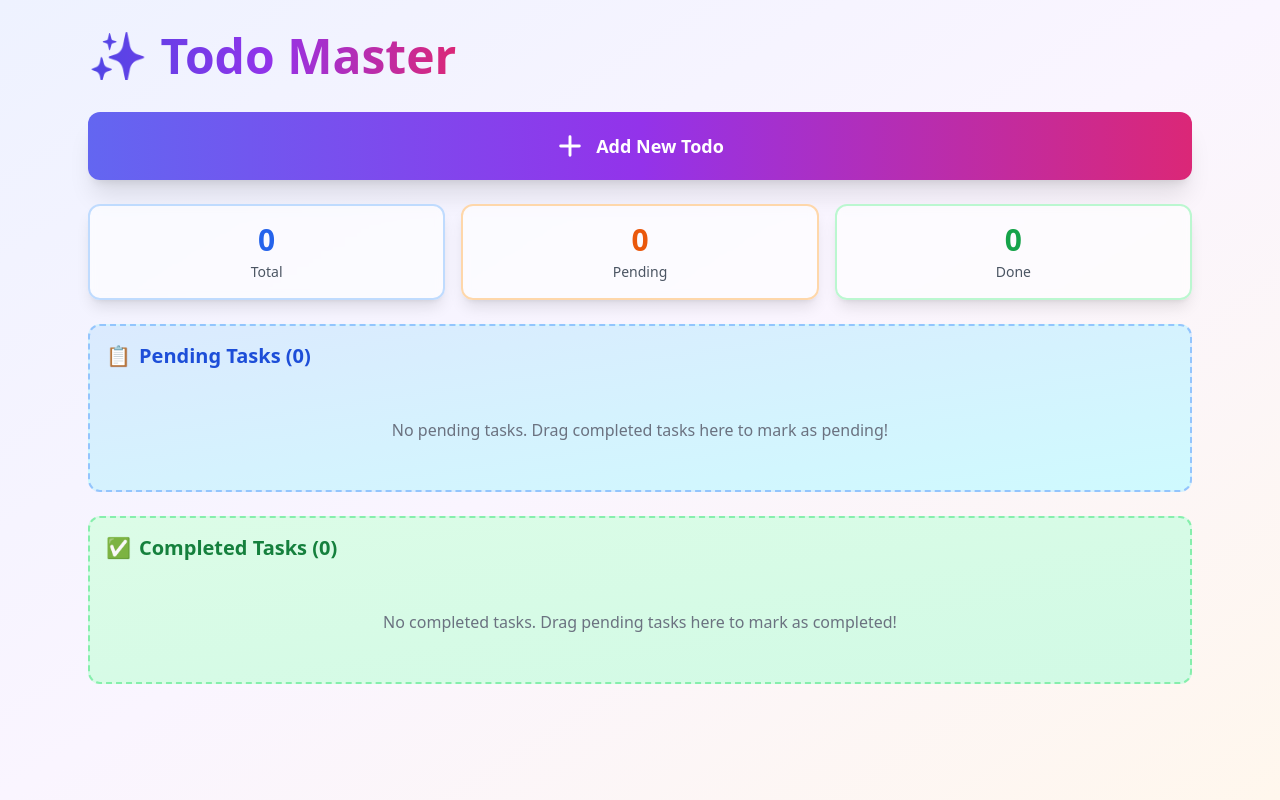
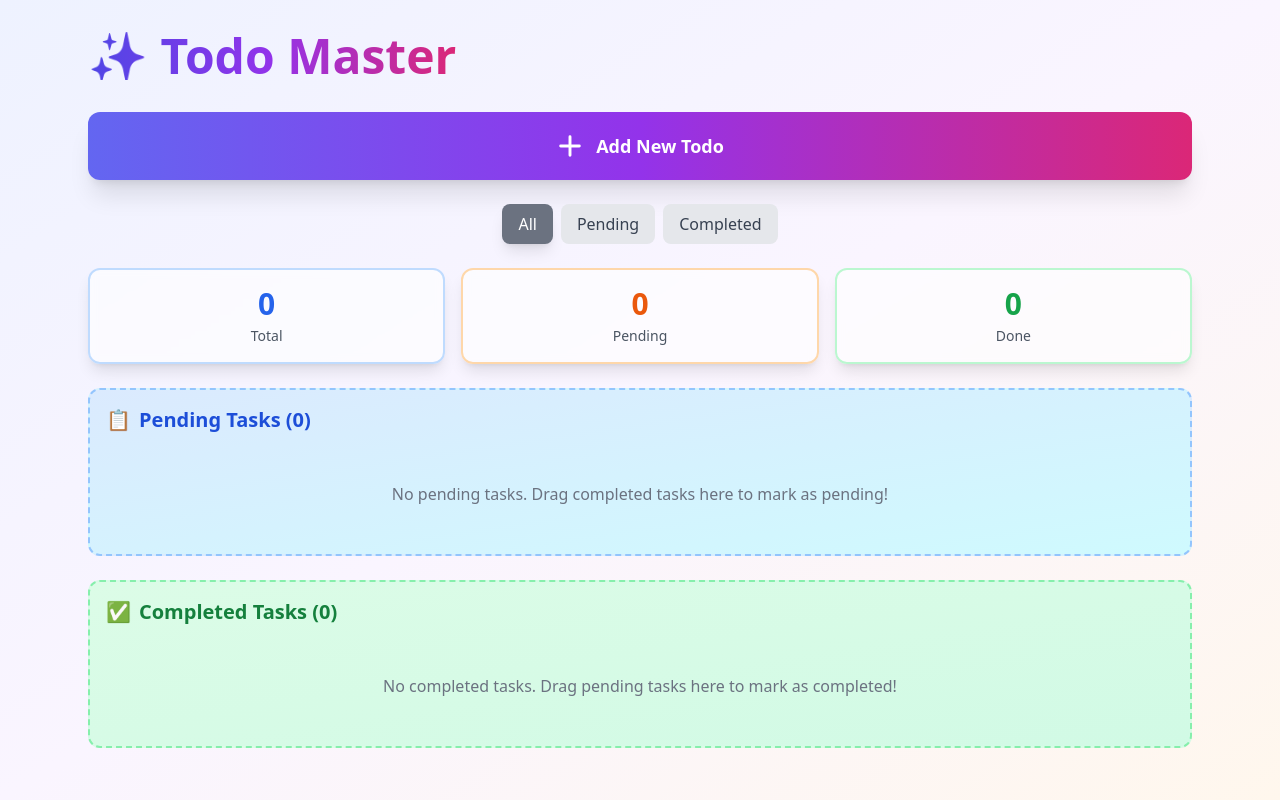
Before and after one commit to Thilina02/TODO-APP, a React (Vite) app: page / in a window 1280 px wide. Built offline with nearby package versions, Linux system fonts and the light colour scheme.

Commit message:
Modified the fiter section and added TodoFilter

```diff
--- a/src/App.tsx
+++ b/src/App.tsx
@@ -4,6 +4,7 @@ import { SortableContext, sortableKeyboardCoordinates, verticalListSortingStrate
 import { CSS } from '@dnd-kit/utilities';
 import { useTodos } from './hooks/useTodos';
 import { TodoForm } from './components/TodoForm';
+import { TodoFilter } from './components/TodoFilter';
 import { DroppableZone } from './components/DroppableZone';
 import type { Todo } from './types/todo';
 import { TodoItem } from './components/TodoItem';
@@ -78,6 +79,7 @@ function App() {
       coordinateGetter: sortableKeyboardCoordinates,
     })
   );
+
   const handleDragStart = (event: any) => {
     setActiveId(event.active.id as string);
   };
@@ -119,6 +121,7 @@ function App() {
   return (
     <div className="min-h-screen bg-gradient-to-br from-indigo-50 via-purple-50 via-pink-50 to-orange-50 dark:from-gray-900 dark:via-indigo-900 dark:via-purple-900 dark:to-gray-900 transition-colors duration-300">
       <div className="container mx-auto px-3 sm:px-4 md:px-6 py-4 sm:py-6 md:py-8 max-w-6xl">
+        {/* Header */}
         <div className="flex flex-col sm:flex-row justify-between items-center mb-6 sm:mb-8 gap-4 animate-fadeIn">
           <h1 className="text-3xl sm:text-4xl md:text-5xl font-extrabold bg-gradient-to-r from-indigo-600 via-purple-600 to-pink-600 bg-clip-text text-transparent">
             ✨ Todo Master
@@ -128,6 +131,11 @@ function App() {
         {/* Todo Form */}
         <div className="mb-6 animate-slideIn">
           <TodoForm onSubmit={addTodo} />
+        </div>
+
+        {/* Filter Tabs */}
+        <div className="mb-6 animate-slideIn">
+          <TodoFilter filter={filter} onFilterChange={setFilter} />
         </div>
 
         {/* Stats */}
@@ -153,7 +161,6 @@ function App() {
           onDragStart={handleDragStart}
           onDragEnd={handleDragEnd}
         >
-          {/* All View with Drop Zones */}
           {filter === 'all' && (
             <div className="space-y-6">
               {/* Pending Drop Zone */}
--- /dev/null
+++ b/src/components/TodoFilter.tsx
@@ -0,0 +1,46 @@
+import type { FilterType } from '../types/todo';
+
+interface TodoFilterProps {
+  filter: FilterType;
+  onFilterChange: (filter: FilterType) => void;
+}
+
+export const TodoFilter = ({ filter, onFilterChange }: TodoFilterProps) => {
+  const getButtonClasses = (value: FilterType, isActive: boolean) => {
+    const baseClasses = 'px-4 py-2 rounded-lg font-medium transition-all duration-200 transform hover:scale-105';
+    const inactiveClasses = 'bg-gray-200 dark:bg-gray-700 text-gray-700 dark:text-gray-300 hover:bg-gray-300 dark:hover:bg-gray-600';
+
+    if (!isActive) return `${baseClasses} ${inactiveClasses}`;
+
+    switch (value) {
+      case 'all':
+        return `${baseClasses} bg-gray-500 text-white shadow-lg`;
+      case 'pending':
+        return `${baseClasses} bg-blue-500 text-white shadow-lg`;
+      case 'completed':
+        return `${baseClasses} bg-green-500 text-white shadow-lg`;
+      default:
+        return `${baseClasses} ${inactiveClasses}`;
+    }
+  };
+
+  const filters: { value: FilterType; label: string }[] = [
+    { value: 'all', label: 'All' },
+    { value: 'pending', label: 'Pending' },
+    { value: 'completed', label: 'Completed' },
+  ];
+
+  return (
+    <div className="flex gap-2 justify-center flex-wrap">
+      {filters.map(({ value, label }) => (
+        <button
+          key={value}
+          onClick={() => onFilterChange(value)}
+          className={getButtonClasses(value, filter === value)}
+        >
+          {label}
+        </button>
+      ))}
+    </div>
+  );
+};
```
